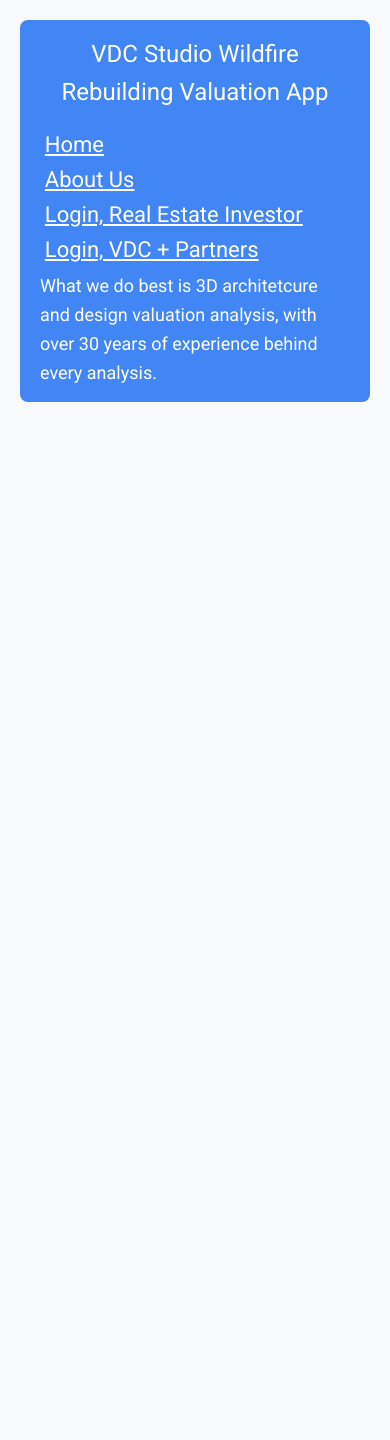
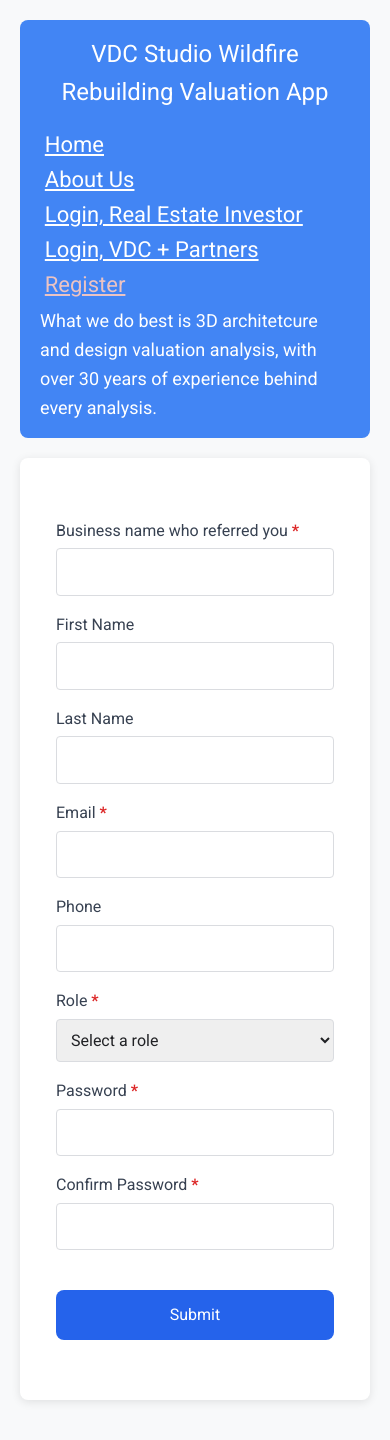
Before and after one commit to starcoder204/vue-cost-web, a Vue app: page /create in a window 390 px wide. Before the commit the page ends 844 px from the top, so only its background shows below. Built offline with nearby package versions, Linux system fonts and the light colour scheme.

Commit message:
create page

```diff
--- a/src/assets/styles.scss
+++ b/src/assets/styles.scss
@@ -115,7 +115,7 @@ header p {
         margin-bottom: 5px;
         font-weight: 500;
     }
-    input {
+    input, select {
         width: 100%;
         padding: 10px;
         border: 1px solid var(--border-color);
--- a/src/components/Header.vue
+++ b/src/components/Header.vue
@@ -9,6 +9,7 @@
                 <router-link to="/about">About Us</router-link>
                 <router-link to="/login" v-if="!this.$store.state.user.isLoggedIn">Login, Real Estate Investor</router-link>
                 <router-link to="/login-partner" v-if="!this.$store.state.user.isLoggedIn">Login, VDC + Partners</router-link>
+                <router-link to="/create" v-if="!this.$store.state.user.isLoggedIn">Register</router-link>
                 <a href="javascript:void(0);" @click="logoutClicked()" v-if="this.$store.state.user.isLoggedIn">Logout</a>
             </nav>
             <p>
@@ -40,7 +41,7 @@ export default {
 
 .top-menu {
     display: grid;
-    grid-template-columns: repeat(4, auto);
+    grid-template-columns: repeat(5, auto);
     gap: 1rem;
     padding: 0.3rem;
     &.non-industry-sale-menu {
--- a/src/components/SectionCommission.vue
+++ b/src/components/SectionCommission.vue
@@ -13,7 +13,7 @@
                             <div class="flex flex-col bg-white border border-gray-200 shadow-2xs rounded-xl dark:bg-neutral-800 dark:border-neutral-700">
                                 <div class="p-4 md:p-5">
                                     <div class="flex items-center gap-x-2">
-                                    <p class="text-md text-gray-500 dark:text-neutral-500">
+                                    <p class="text-md text-gray-600 dark:text-neutral-500">
                                         Project Name
                                     </p>
                                     </div>
@@ -31,7 +31,7 @@
                             <div class="flex flex-col bg-white border border-gray-200 shadow-2xs rounded-xl dark:bg-neutral-800 dark:border-neutral-700">
                                 <div class="p-4 md:p-5">
                                     <div class="flex items-center gap-x-2">
-                                        <p class="text-md text-gray-500 dark:text-neutral-500">
+                                        <p class="text-md text-gray-600 dark:text-neutral-500">
                                             Commissions
                                         </p>
                                     </div>
@@ -50,8 +50,8 @@
                             <div class="flex flex-col bg-white border border-gray-200 shadow-2xs rounded-xl dark:bg-neutral-800 dark:border-neutral-700">
                                 <div class="p-4 md:p-5">
                                     <div class="flex items-center gap-x-2">
-                                    <p class="text-md text-gray-500 dark:text-neutral-500">
-                                        Escrow Payout Date
+                                    <p class="text-md text-gray-600 dark:text-neutral-500">
+                                        Escrow Payout Date <strong class="text-red-600">*</strong>
                                     </p>
                                     </div>
 
@@ -65,6 +65,9 @@
                             <!-- End Card -->
                         </div>
                         <!-- End Grid -->
+                        <div class="my-2">
+                            <strong class="text-red-600">*</strong>15-30 days after contract signed
+                        </div>
                     </div>
                 </div>
                 </div>
--- /dev/null
+++ b/src/pages/Create.vue
@@ -0,0 +1,93 @@
+<template>
+    <section class="section">
+        <div class="max-w-[85rem] px-4 py-10 sm:px-6 lg:px-8 lg:py-14 mx-auto">
+            <div class="max-w-xl mx-auto">
+                <form>
+                    <div class="grid gap-4 lg:gap-6">
+                        <div class="input-group">
+                            <label for="business-name" class="block mb-2 text-gray-700 font-medium dark:text-white">Business name who referred you <strong class="text-red-600">*</strong></label>
+                            <input type="email" name="hs-work-email-hire-us-2" id="business-name" autocomplete="business-name" class="py-2.5 sm:py-3 px-4 block w-full border-gray-200 rounded-lg sm:focus:border-blue-500 focus:ring-blue-500 disabled:opacity-50 disabled:pointer-events-none dark:bg-neutral-900 dark:border-neutral-700 dark:text-neutral-400 dark:placeholder-neutral-500 dark:focus:ring-neutral-600">
+                        </div>
+
+                        <div class="grid grid-cols-1 sm:grid-cols-2 gap-4 lg:gap-6">
+                            <div class="input-group">
+                                <label for="hs-firstname-hire-us-2" class="block mb-2 text-gray-700 font-medium dark:text-white">First Name</label>
+                                <input type="text" name="hs-firstname-hire-us-2" id="hs-firstname-hire-us-2" class="py-2.5 sm:py-3 px-4 block w-full border-gray-200 rounded-lg sm:focus:border-blue-500 focus:ring-blue-500 disabled:opacity-50 disabled:pointer-events-none dark:bg-neutral-900 dark:border-neutral-700 dark:text-neutral-400 dark:placeholder-neutral-500 dark:focus:ring-neutral-600">
+                            </div>
+
+                            <div class="input-group">
+                                <label for="hs-lastname-hire-us-2" class="block mb-2 text-gray-700 font-medium dark:text-white">Last Name</label>
+                                <input type="text" name="hs-lastname-hire-us-2" id="hs-lastname-hire-us-2" class="py-2.5 sm:py-3 px-4 block w-full border-gray-200 rounded-lg sm:focus:border-blue-500 focus:ring-blue-500 disabled:opacity-50 disabled:pointer-events-none dark:bg-neutral-900 dark:border-neutral-700 dark:text-neutral-400 dark:placeholder-neutral-500 dark:focus:ring-neutral-600">
+                            </div>
+                        </div>
+
+                        <div class="input-group">
+                            <label for="email" class="block mb-2 text-gray-700 font-medium dark:text-white">Email <strong class="text-red-600">*</strong></label>
+                            <input type="email" name="hs-work-email-hire-us-2" id="email" autocomplete="email" class="py-2.5 sm:py-3 px-4 block w-full border-gray-200 rounded-lg sm:focus:border-blue-500 focus:ring-blue-500 disabled:opacity-50 disabled:pointer-events-none dark:bg-neutral-900 dark:border-neutral-700 dark:text-neutral-400 dark:placeholder-neutral-500 dark:focus:ring-neutral-600">
+                        </div>
+
+                        <!-- Grid -->
+                        <div class="grid grid-cols-1 sm:grid-cols-2 gap-4 lg:gap-6">
+                            <div class="input-group">
+                                <label for="phone" class="block mb-2 text-gray-700 font-medium dark:text-white">Phone</label>
+                                <input type="text" name="hs-work-email-hire-us-2" id="phone" autocomplete="email" class="py-2.5 sm:py-3 px-4 block w-full border-gray-200 rounded-lg sm:focus:border-blue-500 focus:ring-blue-500 disabled:opacity-50 disabled:pointer-events-none dark:bg-neutral-900 dark:border-neutral-700 dark:text-neutral-400 dark:placeholder-neutral-500 dark:focus:ring-neutral-600">
+                            </div>
+                            <div class="input-group">
+                                <label for="role" class="block mb-2 text-gray-700 font-medium dark:text-white">Role <strong class="text-red-600">*</strong></label>
+
+                                <select id="role" class="py-1.5 sm:py-2 px-3 pe-9 block w-full border-gray-200 shadow-2xs rounded-lg sm:focus:border-blue-500 focus:ring-blue-500 disabled:opacity-50 disabled:pointer-events-none dark:bg-neutral-900 dark:border-neutral-700 dark:text-neutral-400 dark:placeholder-neutral-500 dark:focus:ring-neutral-600">
+                                    <option selected>Select a role</option>
+                                    <option>Homeowner</option>
+                                    <option>Insurance Recovery Model</option>
+                                    <option>Product Supplier</option>
+                                    <option>Subcontractor</option>
+                                    <option>VDC+Partner</option>
+                                    <option>Spec Build Partnership</option>
+                                </select>
+                            </div>
+                        </div>
+
+                        <div class="grid grid-cols-1 sm:grid-cols-2 gap-4 lg:gap-6">
+                            <div class="input-group">
+                                <label for="password" class="block mb-2 text-gray-700 font-medium dark:text-white">Password <strong class="text-red-600">*</strong></label>
+                                <input type="text" name="hs-company-hire-us-2" id="password" class="py-2.5 sm:py-3 px-4 block w-full border-gray-200 rounded-lg sm:focus:border-blue-500 focus:ring-blue-500 disabled:opacity-50 disabled:pointer-events-none dark:bg-neutral-900 dark:border-neutral-700 dark:text-neutral-400 dark:placeholder-neutral-500 dark:focus:ring-neutral-600">
+                            </div>
+
+                            <div class="input-group">
+                                <label for="confirm-password" class="block mb-2 text-gray-700 font-medium dark:text-white">Confirm Password <strong class="text-red-600">*</strong></label>
+                                <input type="text" name="hs-company-website-hire-us-2" id="confirm-password" class="py-2.5 sm:py-3 px-4 block w-full border-gray-200 rounded-lg sm:focus:border-blue-500 focus:ring-blue-500 disabled:opacity-50 disabled:pointer-events-none dark:bg-neutral-900 dark:border-neutral-700 dark:text-neutral-400 dark:placeholder-neutral-500 dark:focus:ring-neutral-600">
+                            </div>
+                        </div>
+                    </div>
+
+                    <div class="mt-10 grid">
+                        <button type="submit" class="w-full py-3 px-4 inline-flex justify-center items-center gap-x-2 font-medium rounded-lg border border-transparent bg-blue-600 text-white hover:bg-blue-700 focus:outline-hidden focus:bg-blue-700 disabled:opacity-50 disabled:pointer-events-none">Submit</button>
+                    </div>
+
+                </form>
+            </div>
+        </div>
+    </section>
+</template>
+
+<script>
+export default {
+    name: 'Create',
+    data() {
+        return {
+            referredBusinessName: '',
+            firstName: '',
+            lastName: '',
+            email: '',
+            phone: '',
+            password: '',
+            confirmPassword: '',
+        }
+    },
+    methods: {
+        submit() {
+
+        }
+    }
+}
+</script>
--- a/src/router.js
+++ b/src/router.js
@@ -3,6 +3,7 @@ import Router from 'vue-router';
 import Home from './pages/Home.vue';
 import About from './pages/About.vue';
 import Login from './pages/Login.vue';
+import Create from './pages/Create.vue';
 import LoginPartner from './pages/LoginPartner.vue';
 import SpecBuilder from './pages/SpecBuilder.vue';
 
@@ -22,6 +23,11 @@ export default new Router({
         component: Login
     },
     {
+      path: '/create',
+      name: 'Create',
+      component: Create
+    },
+    {
       path: '/login-partner',
       name: 'LoginPartner',
       component: LoginPartner
```
